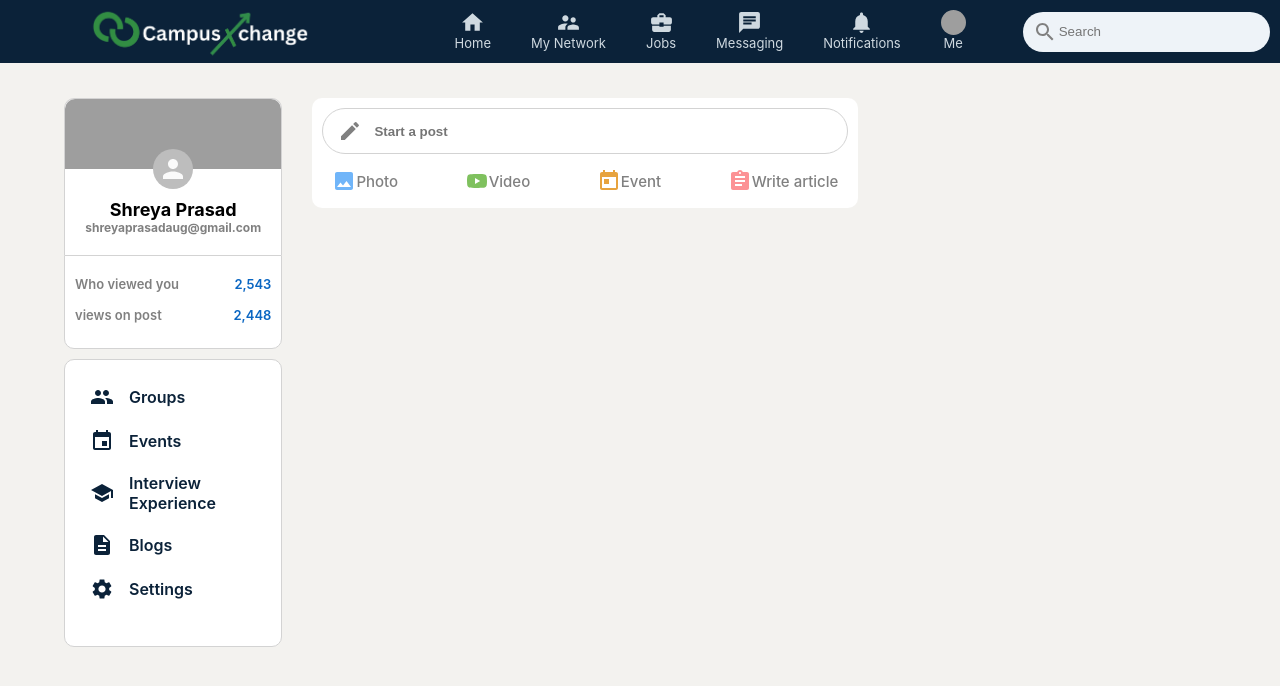
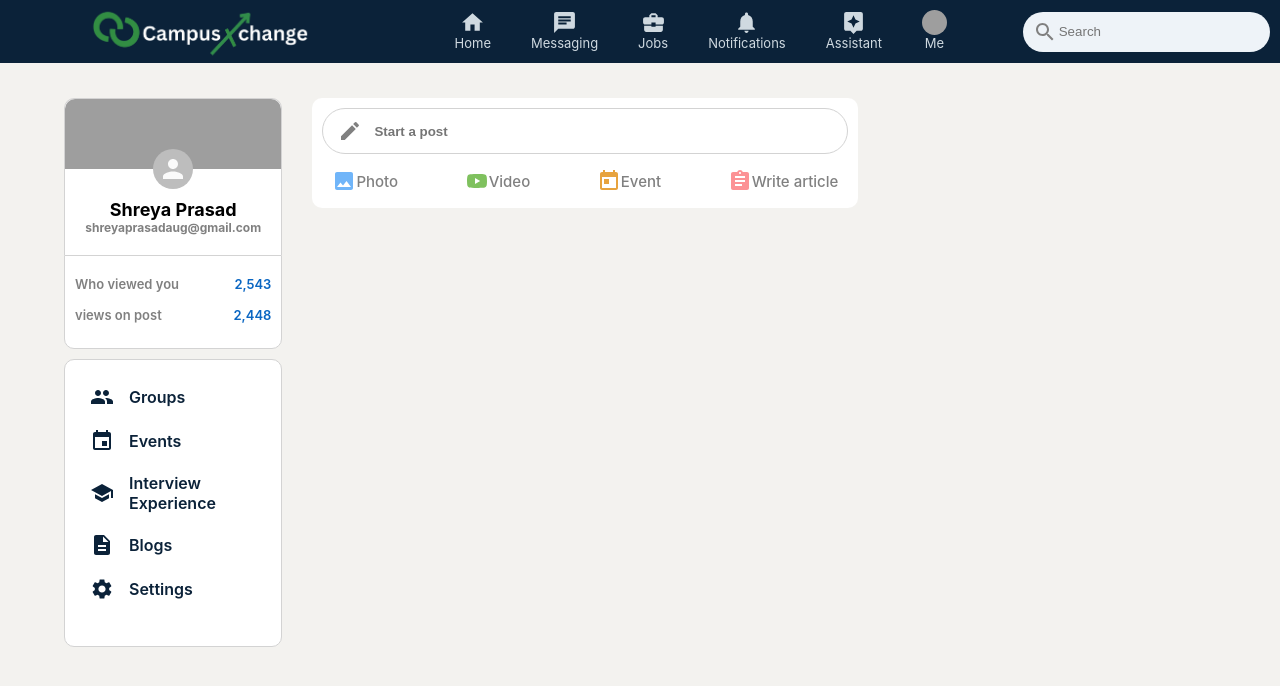
Before and after one commit to Shreyaprasad02/CampusXchange, a React (Create React App) app in the folder campusxchange/: page / in a window 1280 px wide. Shown: the top 686 px of the page. Built offline with nearby package versions, Linux system fonts and the light colour scheme; grey boxes are pictures that could not be loaded.

Commit message:
Initial commit

```diff
--- a/campusxchange/package.json
+++ b/campusxchange/package.json
@@ -38,5 +38,8 @@
       "last 1 firefox version",
       "last 1 safari version"
     ]
+  },
+  "devDependencies": {
+    "@babel/plugin-proposal-private-property-in-object": "^7.21.11"
   }
 }
--- a/campusxchange/src/Header.js
+++ b/campusxchange/src/Header.js
@@ -3,10 +3,11 @@ import './Header.css';
 import SearchIcon from '@material-ui/icons/Search';
 import HeaderOption from './HeaderOption';
 import HomeIcon from "@material-ui/icons/Home";
-import SupervisorAccountIcon from '@material-ui/icons/SupervisorAccount';
+// import SupervisorAccountIcon from '@material-ui/icons/SupervisorAccount';
 import BusinessCenterIcon from '@material-ui/icons/BusinessCenter';
 import ChatIcon from '@material-ui/icons/Chat';
 import NotificationsIcon from '@material-ui/icons/Notifications';
+import AssistantIcon from '@material-ui/icons/Assistant';
 import AccountCircleIcon from '@material-ui/icons/AccountCircle';
 
 function Header() {
@@ -19,10 +20,11 @@ function Header() {
 
       <div className = "header__center">
           <HeaderOption Icon={HomeIcon} title='Home' />
-          <HeaderOption Icon={SupervisorAccountIcon} title='My Network'/>
+          {/* <HeaderOption Icon={SupervisorAccountIcon} title='My Network'/> */}
+          <HeaderOption Icon={ChatIcon} title='Messaging'/>
           <HeaderOption Icon={BusinessCenterIcon} title='Jobs'/>
-          <HeaderOption Icon={ChatIcon} title='Messaging'/>
           <HeaderOption Icon={NotificationsIcon} title='Notifications'/>
+          <HeaderOption Icon={AssistantIcon} title='Assistant'/>
           <HeaderOption avatar={AccountCircleIcon} title='Me'/>
       </div>
 
```
Also changed, not shown: 1 other file (tests, documents, lock files or other folders).
